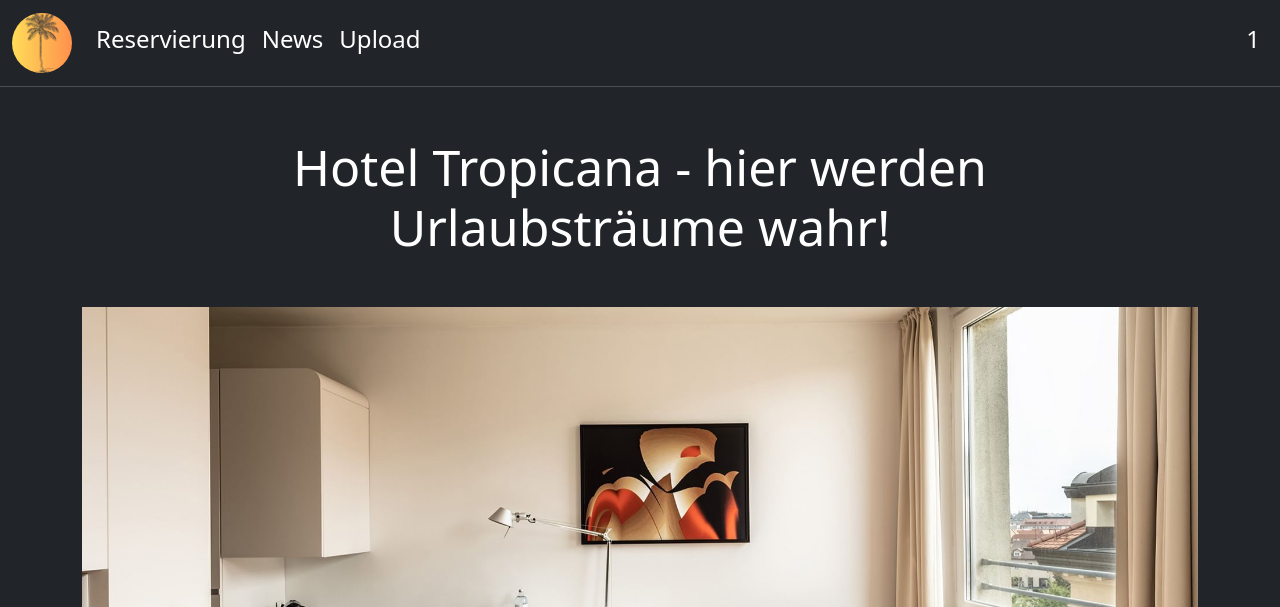
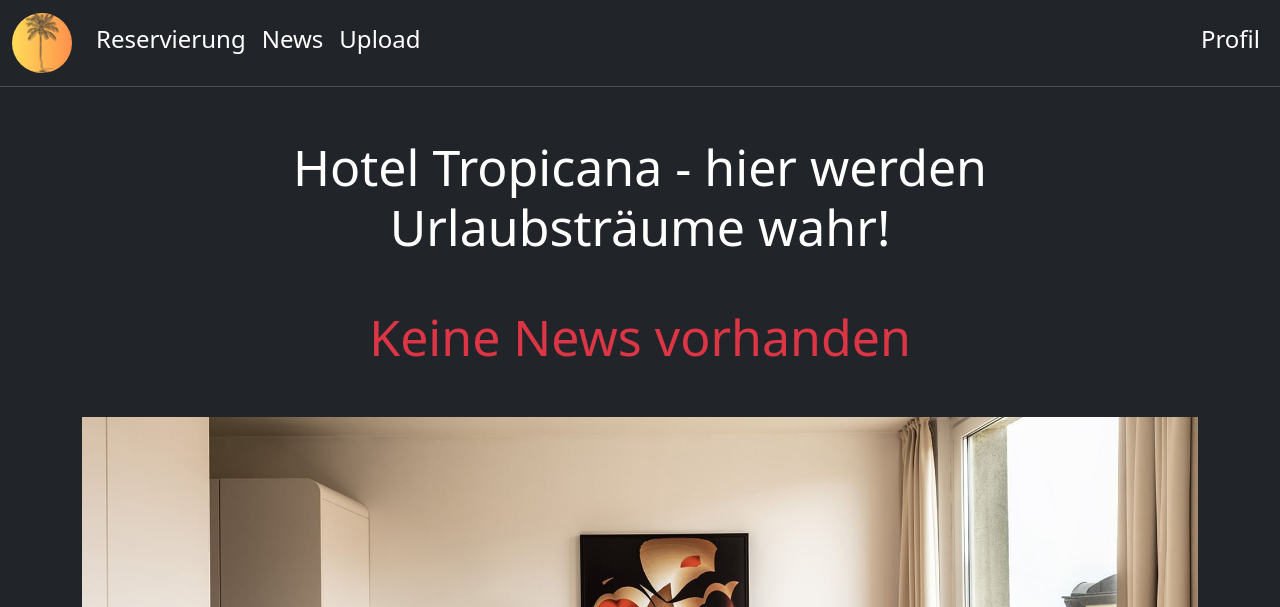
Before and after one commit to if23b011/WEB_Hotel_Halwax_Naseri, a PHP site: page /sites/index.php?error=noNews in a window 1280 px wide. Shown: the top 607 px of the page. Run offline with PHP 8.4, Linux system fonts and the light colour scheme; the visitor is signed in with stand-in values (Sample User, id 1).

Commit message:
Kleine Verbesserungen mal wieder

```diff
--- a/css/style.css
+++ b/css/style.css
@@ -32,7 +32,3 @@ p {
     color: #fff;
     font-size: 18px;
 }
-
-#show {
-    text-align: left;
-}
--- a/sites/index.php
+++ b/sites/index.php
@@ -2,6 +2,7 @@
 
 session_start();
 
+//TODO: Headers wenn man falsch auf eine Seite kommt
 ?>
 <!doctype html>
 <html lang="en">
@@ -23,6 +24,14 @@ session_start();
     <!-- Content-->
     <div class="container" style="margin-bottom: 100px;">
         <h1>Hotel Tropicana - hier werden Urlaubsträume wahr!</h1>
+        <?php
+        if (isset($_GET["error"])) {
+            if ($_GET["error"] == "noNews") {
+                echo '<h1 class="text-danger">Keine News vorhanden</h1>';
+                header("Refresh: 1; url=../sites/index.php");
+            }
+        }
+        ?>
         <div id="carouselExampleAutoplaying" class="carousel slide mb-4" data-bs-ride="carousel">
             <div class="carousel-inner">
                 <div class="carousel-item active">
--- a/sites/reservierung.php
+++ b/sites/reservierung.php
@@ -190,7 +190,7 @@ session_start();
                             return;
                         }
 
-                        mysqli_stmt_bind_param($stmt, "sssiiissisi", $room, $arrivalDate, $departureDate, $breakfast, $parking, $pets, $comments, $reservationDate, $totalCost, $status, $FK_userId);
+                        mysqli_stmt_bind_param($stmt, "sssiiissdsi", $room, $arrivalDate, $departureDate, $breakfast, $parking, $pets, $comments, $reservationDate, $totalCost, $status, $FK_userId);
                         mysqli_stmt_execute($stmt);
                         mysqli_stmt_close($stmt);
                     }
--- a/utils/logout.php
+++ b/utils/logout.php
@@ -3,6 +3,7 @@ session_start();
 
 setcookie("admin", "", time() - (84600 * 1000), "/");
 setcookie("email", "", time() - (84600 * 1000), "/");
+session_destroy();
 
 header("Location: ../sites/index.php");
 exit();
--- a/utils/navbar.php
+++ b/utils/navbar.php
@@ -46,9 +46,9 @@
                     <?php
                     if (isset($_COOKIE["admin"]) && $_COOKIE["admin"] == true) {
                         echo '<li class="nav-item">
-<a class="nav-link" href="../sites/newsupload.php">
-<h4 style="color: white">Upload</h4>
-</a> ';
+                        <a class="nav-link" href="../sites/newsupload.php">
+                        <h4 style="color: white">Upload</h4>
+                        </a> ';
                     }
                     ?>
                 </ul>
@@ -58,7 +58,7 @@
                         echo '
                             <li class="nav-item">
                             <a class="nav-link" href="../sites/profil.php">
-                                <h4 style="color: white">' . $_COOKIE["email"] . '</h4>
+                                <h4 style="color: white">Profil</h4>
                             </a>
                             ';
                     }
```
Also changed, not shown: sites/news.php (+10 -11 lines), img/thumbnails/news1.jpg (added), img/thumbnails/news2.jpg (added).
